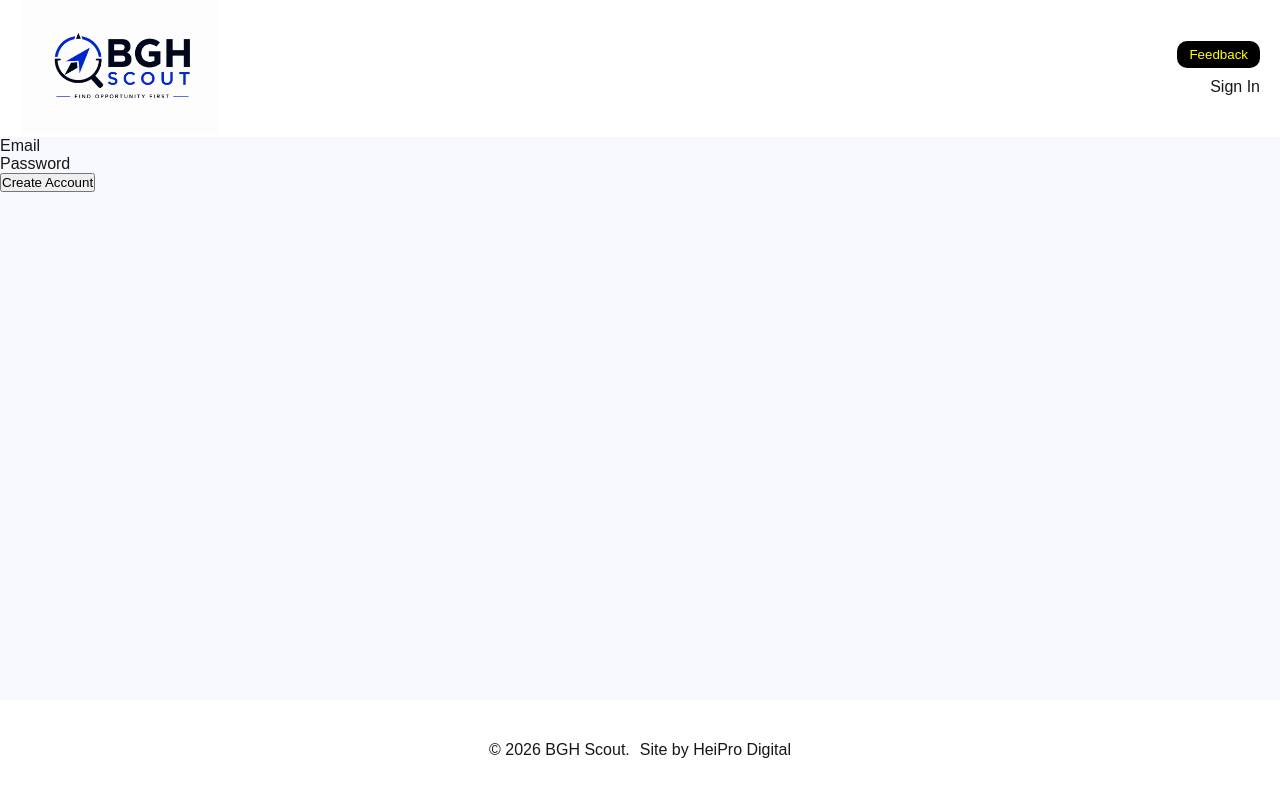
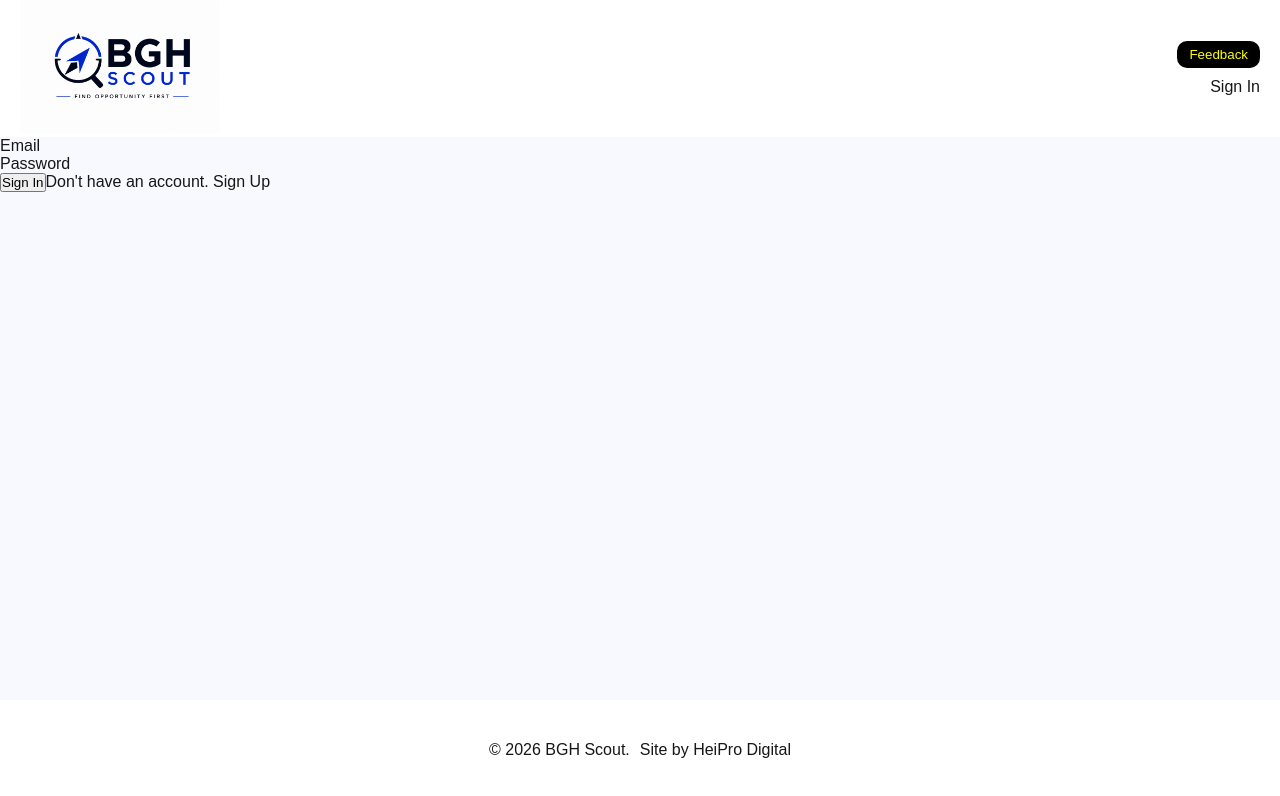
Before and after one commit to tyholland/bgh, a Next.js app: page /sign-in in a window 1280 px wide. Shown: the top 796 px of the page. Built offline with nearby package versions, Linux system fonts and the light colour scheme; no server answers.

Commit message:
add links for sign in and up pages

```diff
--- a/src/content/sign-in/sign-in.tsx
+++ b/src/content/sign-in/sign-in.tsx
@@ -5,6 +5,7 @@ import { initFirebase } from "@/functions/firebase";
 import { trackError, trackIdentity } from "@/functions/mixpanel";
 import { getAuth, signInWithEmailAndPassword } from "firebase/auth";
 import { useSetAtom } from "jotai";
+import Link from "next/link";
 
 const SignIn = () => {
   initFirebase();
@@ -44,7 +45,8 @@ const SignIn = () => {
     <div>
       <div>Email</div>
       <div>Password</div>
-      <button onClick={handleSignIn}>Create Account</button>
+      <button onClick={handleSignIn}>Sign In</button>
+      Don't have an account. <Link href="/sign-up">Sign Up</Link>
     </div>
   );
 };
--- a/src/content/sign-up/sign-up.tsx
+++ b/src/content/sign-up/sign-up.tsx
@@ -5,6 +5,7 @@ import { initFirebase } from "@/functions/firebase";
 import { trackError, trackIdentity } from "@/functions/mixpanel";
 import { getAuth, createUserWithEmailAndPassword } from "firebase/auth";
 import { useSetAtom } from "jotai";
+import Link from "next/link";
 
 const SignUp = () => {
   initFirebase();
@@ -50,6 +51,7 @@ const SignUp = () => {
       <div>Email</div>
       <div>Password</div>
       <button onClick={handleCreate}>Create Account</button>
+      Already have an account. <Link href="/sign-in">Sign In</Link>
     </div>
   );
 };
```
